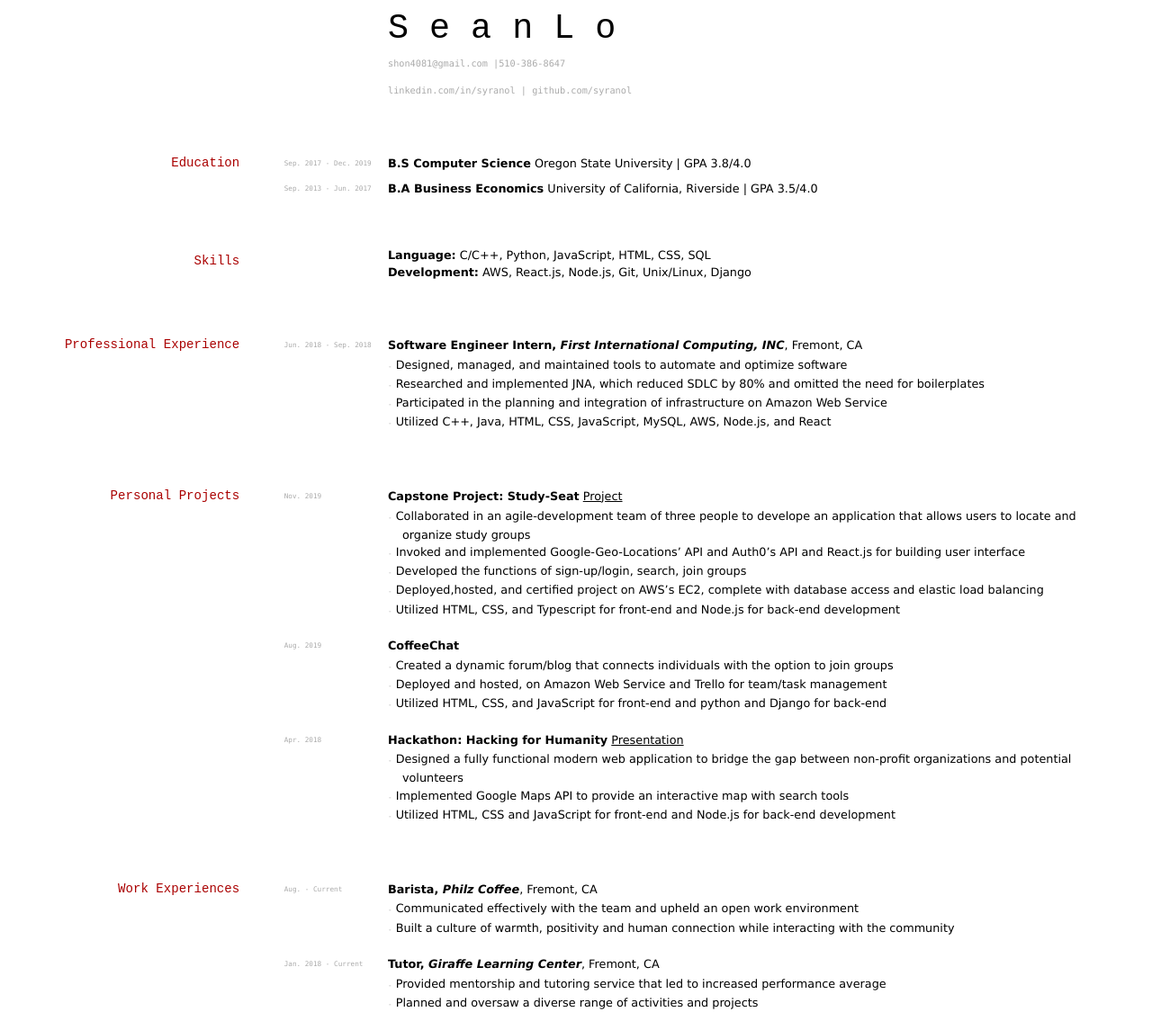
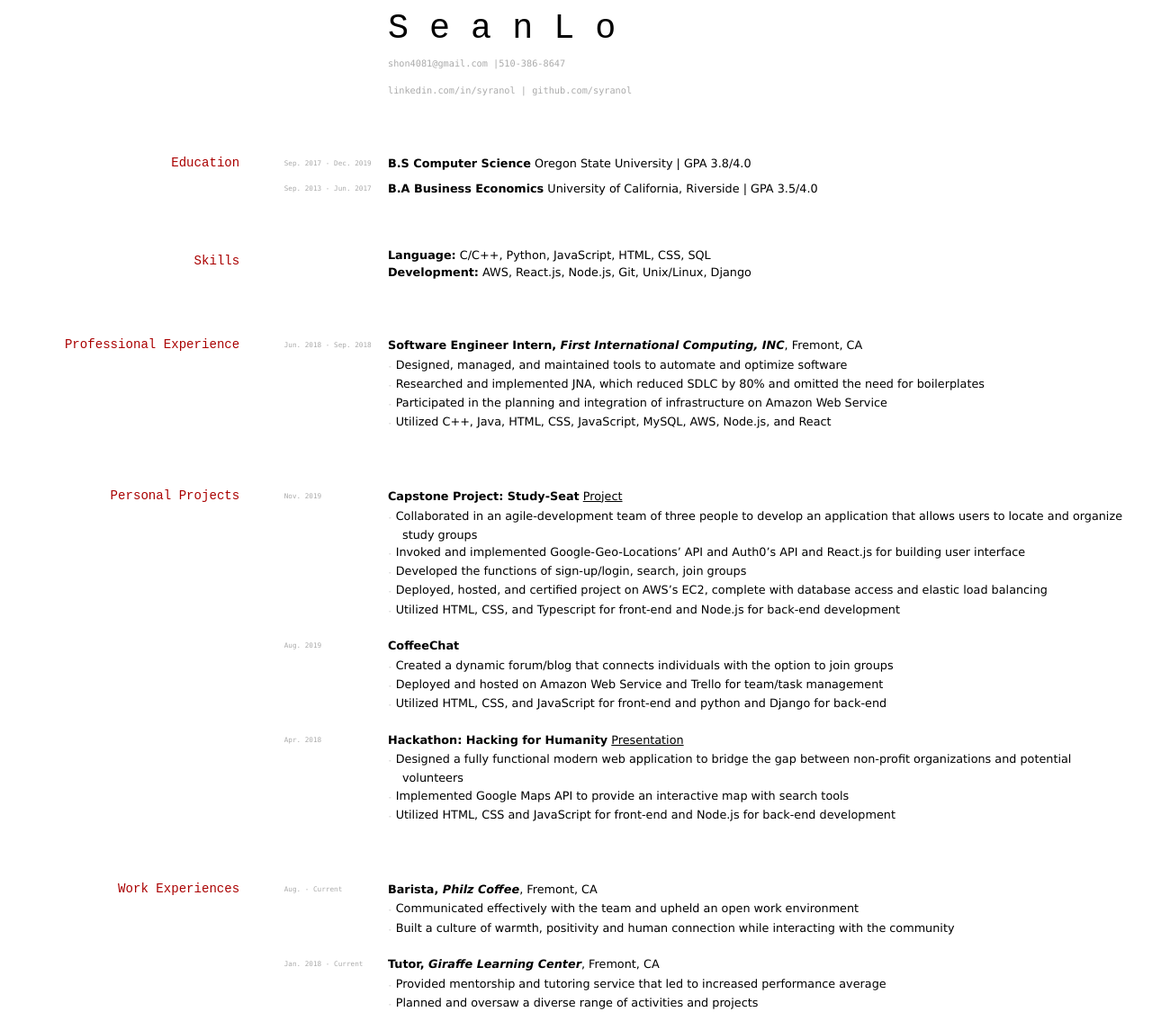
Before and after one commit to elipapa/markdown-cv, a Jekyll site: the page built from index.md, in a window 1280 px wide. Shown: the whole page at 90% size. Built offline with Jekyll 4.4.1, drawn with Linux system fonts in a browser that asks for light colours.

Commit message:
Update index.md

```diff
--- a/index.md
+++ b/index.md
@@ -46,17 +46,17 @@ and omitted the need for boilerplates
 `Nov. 2019`
 __Capstone Project: Study-Seat__  <a href="https://github.com/syranol/Study-Seat" color="blue"> Project </a>
 
-- `-` Collaborated in an agile-development team of three people to develope an application that allows users to locate and organize study groups
+- `-` Collaborated in an agile-development team of three people to develop an application that allows users to locate and organize study groups
 - `-` Invoked and implemented Google-Geo-Locations' API and Auth0's API and React.js for building user interface
 - `-` Developed the functions of sign-up/login, search, join groups
-- `-` Deployed,hosted, and certified project on AWS's EC2, complete with database access and elastic load balancing
+- `-` Deployed, hosted, and certified project on AWS's EC2, complete with database access and elastic load balancing
 - `-` Utilized HTML, CSS, and Typescript for front-end and Node.js for back-end development
 
 `Aug. 2019`
 __CoffeeChat__
 
 - `-` Created a dynamic forum/blog that connects individuals with the option to join groups
-- `-` Deployed and hosted, on Amazon Web Service and Trello for team/task management
+- `-` Deployed and hosted on Amazon Web Service and Trello for team/task management
 - `-` Utilized HTML, CSS, and JavaScript for front-end and python and Django for back-end
 
 `Apr. 2018`
```
